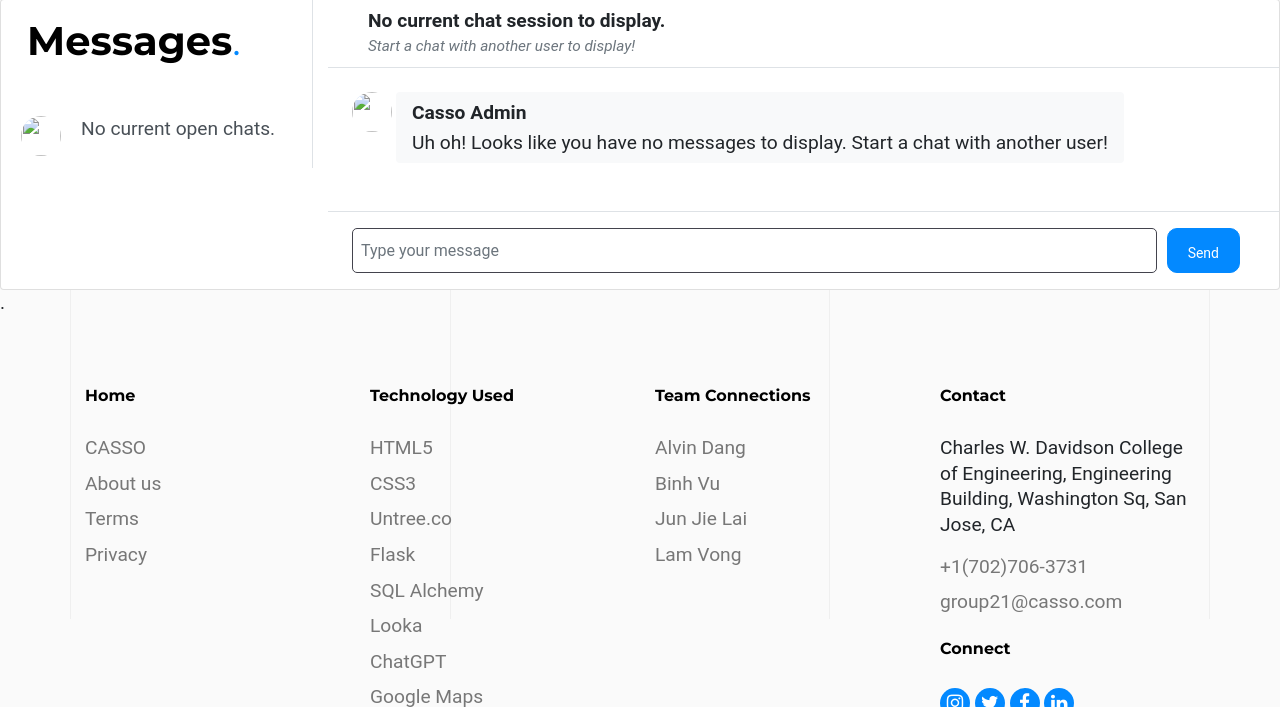
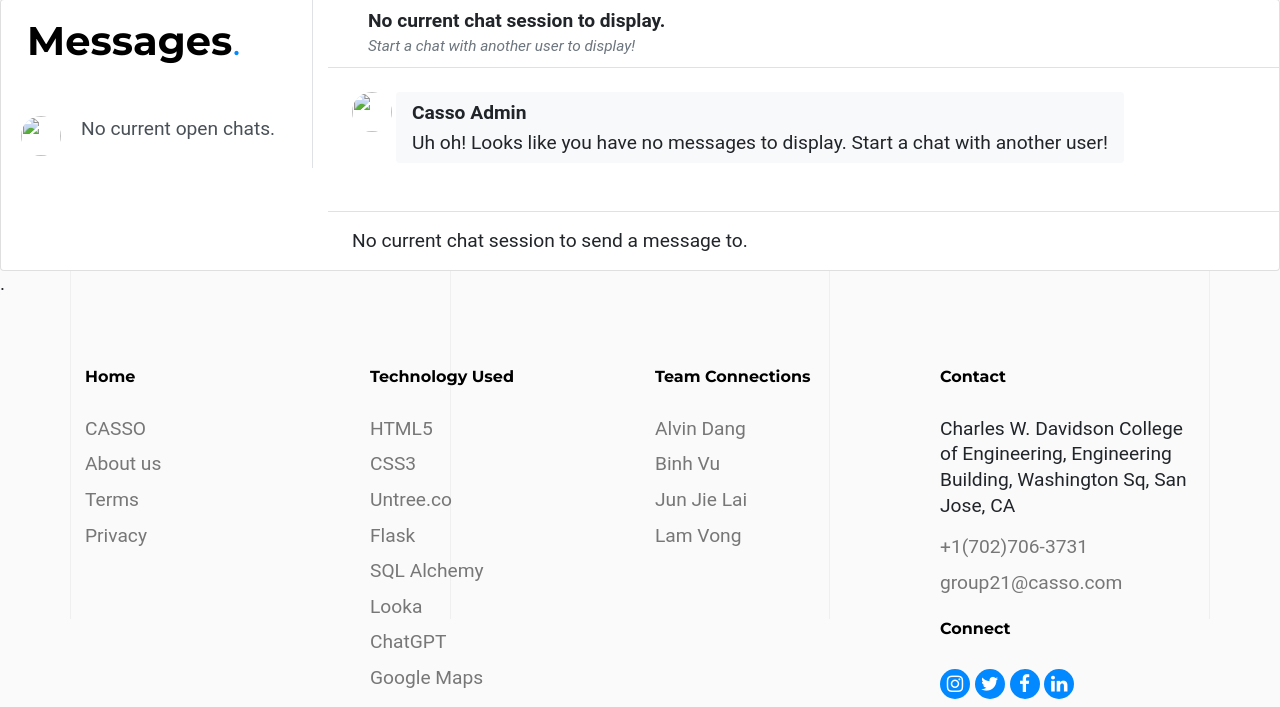
Before and after one commit to adang101/CMPE133-Grp-21, a Flask app: page /chat in a window 1280 px wide; the page is wider, and only the part inside the window is pictured. Shown: the part 181-888 px from the top of that part. Run offline with Flask 3, Linux system fonts and the light colour scheme; a user stored in the database is signed in; some libraries are stand-ins or nearby versions; some web fonts are replaced.

Commit message:
Chat.html functionally loading. Start a chat feature WIP

```diff
--- a/Casso/templates/chat.html
+++ b/Casso/templates/chat.html
@@ -178,12 +178,20 @@
 						</div>
 					</div> <!-- End chat session messages -->
 					<div class="flex-grow-0 py-3 px-4 border-top" style="height: 100%;"> <!-- Text box -->
-						<form method="post" action="{{ url_for('chat_session', chat_session_id=current_chat_session.id) }}">
+						{% if current_chat_session %}
+							<form method="post" action="{{ url_for('main.chat_session', chat_session_id=current_chat_session.id) }}">
+								<div class="input-group" style="width: 100%">
+									<input id="message-input" type="text" class="form-control" name="message_input"
+										placeholder="Type your message">
+									<button id="send-button" class="btn btn-primary" type="submit">Send</button>
+								</div>
+							</form>
+						{% else %}
+							<!-- Display a message or some other content when there's no current chat session -->
 							<div class="input-group" style="width: 100%">
-								<input id="message-input" type="text" class="form-control" name="message_input" placeholder="Type your message">
-								<button id="send-button" class="btn btn-primary" type="submit">Send</button>
+								No current chat session to send a message to.
 							</div>
-						</form>
+						{% endif %}
 					</div> <!-- End text box -->
 				</div>
 			</div>
```
